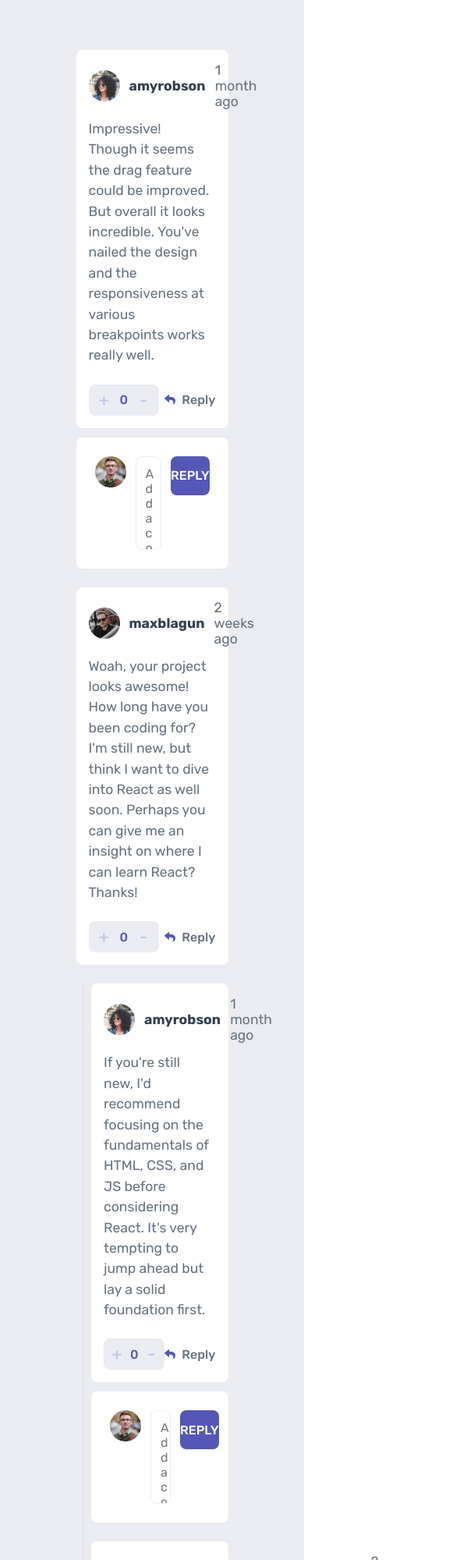
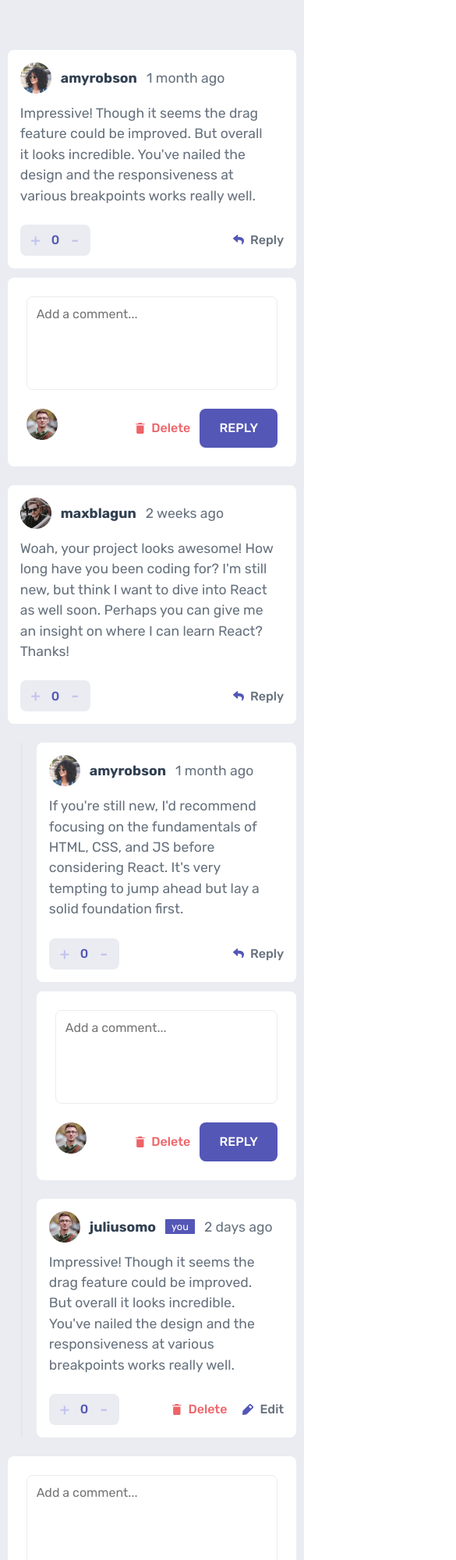
Before and after one commit to ray-mak/comments-page, a plain HTML site: page index.html in a window 390 px wide. Shown: the top 2000 px of the page at 78% size, 585 px wide, since content can reach past the window. Drawn offline with Linux system fonts and the light colour scheme.

Commit message:
Added vote counter/reply/delete js function, updated mobile styling

```diff
--- a/comments-css.css
+++ b/comments-css.css
@@ -117,6 +117,10 @@ main {
     margin-left: auto;
 }
 
+.mobile.edit-container {
+    display: none;
+}
+
 .edit-btn-container, .delete-container {
     display: flex;
     align-items: center;
@@ -125,6 +129,10 @@ main {
 .reply-container:hover, .reply-btn:hover, .edit-btn-container:hover, .delete-container:hover{
     opacity: .7;
     cursor: pointer;
+}
+
+.reply-delete .delete-container {
+    margin-top: 12px;
 }
 
 .reply-icon, .edit-icon, .delete-icon {
@@ -154,7 +162,7 @@ main {
     margin-top: 12px;
 }
 
-.message-container {
+.message-container, .send-message-container {
     display: flex;
     justify-content: space-between;
     align-items: flex-start;
@@ -194,6 +202,7 @@ main {
     width: 100%;
     display: flex;
     margin-top: 24px;
+    margin-bottom: 24px;
 }
 
 .vertical-container {
@@ -227,9 +236,15 @@ main {
     font-size: .8rem;
 }
 
-@media screen and (max-width: 880px) {
-    .comment-container {
+@media screen and (max-width: 980px) {
+    .main-container {
         width: 80%;
+    }
+}
+
+@media screen and (max-width: 700px) {
+    .main-container {
+        width: 95%;
     }
 }
 
@@ -238,15 +253,15 @@ main {
         padding-top: 40px;
     }
 
-    .comment-container {
+    .main-container {
         width: 95%;
     }
 
-    .info-container .reply-container{
+    .info-container .reply-container, .personal-comment .reply-container{
         display: none;
     }
 
-    .parent-comment {
+    .parent-comment, .personal-comment {
         flex-direction: column-reverse;
     }
 
@@ -286,4 +301,44 @@ main {
     .vote-container .reply-container {
         display: flex;
     }
+
+    .edit-container {
+        display: none;
+    }
+
+    .mobile.edit-container {
+        display: flex;
+    }
+
+    .message-container, .send-message-container {
+        display: grid;
+        grid-template-columns: repeat(3, 1fr);
+    }
+
+    .text-input {
+        width: 100%;
+        grid-column: span 3;
+        margin: 0 0 24px 0;
+    }
+
+    .message-container .profile-pic, .send-message-container .profile-pic {
+        grid-row-start: 2;
+    }
+
+    .reply-delete {
+        display: flex;
+        flex-direction: row-reverse;
+        justify-content: center;
+
+    }
+
+    .reply-btn, .reply-delete {
+        grid-column-start: 3;
+        margin-left: auto;
+    }
+
+    .reply-delete .delete-container {
+        margin-top: 0;
+        margin-right: 12px;
+    }
 }
--- /dev/null
+++ b/comments-js.js
@@ -0,0 +1,51 @@
+
+
+//upvote/downvote function
+const mainContainer = document.querySelector(".main-container");
+
+mainContainer.addEventListener("click", (e) => {
+    if (e.target.classList == "plus") {
+        const voteContainer = e.target.closest(".vote-container");
+        const count = voteContainer.querySelector('.counter');
+        let voteCount = parseInt(count.innerText);
+        voteCount++;
+        count.innerText = voteCount;
+    }
+})
+
+mainContainer.addEventListener("click", (e) => {
+    if (e.target.classList == "minus") {
+        const voteContainer = e.target.closest(".vote-container");
+        const count = voteContainer.querySelector('.counter');
+        let voteCount = parseInt(count.innerText);
+        voteCount--;
+        count.innerText = voteCount;
+    }
+})
+
+//delete function
+
+mainContainer.addEventListener("click", (e) => {
+    if (e.target.classList == "delete") {
+        const deleteContainer = e.target.closest(".personal-comment");
+        const deleteResponse = e.target.closest(".message-container");
+        if (deleteContainer) {deleteContainer.remove()};
+        if (deleteResponse) {deleteResponse.remove()};
+    }
+})
+
+
+//reply function
+
+mainContainer.addEventListener("click", (e) => {
+    if (e.target.classList.contains("reply-icon") || e.target.classList.contains("reply")) {
+        const parentComment = e.target.closest(".parent-comment");
+        console.log(parentComment.nextElementSibling);
+        const nextElement = parentComment.nextElementSibling;
+        if (nextElement.classList.contains("message-container")) {
+            console.log("contains message container")
+        } else if (nextElement.classList.contains("response-container")) {
+            console.log("has response container");
+        }
+    }
+})
--- a/index.html
+++ b/index.html
@@ -36,7 +36,13 @@
             <div class="message-container">
                 <img class="profile-pic" src="images/avatars/image-juliusomo.png" alt="profile picture"/>
                 <textarea class="text-input" type="text" placeholder="Add a comment..."></textarea>
-                <button type="button" class="reply-btn">REPLY</button>
+                <div class="reply-delete">
+                    <button type="button" class="reply-btn">REPLY</button>
+                    <div class="delete-container">
+                        <image class="delete-icon" src="images/icon-delete.svg" alt="delete icon"/>
+                        <div class="delete">Delete</div>
+                    </div>
+                </div>
             </div>
             <div class="parent-comment">
                 <div class="vote-container">
@@ -92,16 +98,28 @@
                     <div class="message-container">
                         <img class="profile-pic" src="images/avatars/image-juliusomo.png" alt="profile picture"/>
                         <textarea class="text-input" type="text" placeholder="Add a comment..."></textarea>
-                        <button type="button" class="reply-btn">REPLY</button>
+                        <div class="reply-delete">
+                            <button type="button" class="reply-btn">REPLY</button>
+                            <div class="delete-container">
+                                <image class="delete-icon" src="images/icon-delete.svg" alt="delete icon"/>
+                                <div class="delete">Delete</div>
+                            </div>
+                        </div>
                     </div>
                     <div class="personal-comment">
                         <div class="vote-container">
                             <div class="plus">+</div>
                             <div class="counter">0</div>
                             <div class="minus">-</div>
-                            <div class="reply-container">
-                                <image class="reply-icon" src="images/icon-reply.svg" alt="reply icon"/>
-                                <div class="reply">Reply</div>
+                            <div class="mobile edit-container">
+                                <div class="delete-container">
+                                    <image class="delete-icon" src="images/icon-delete.svg" alt="delete icon"/>
+                                    <div class="delete">Delete</div>
+                                </div>
+                                <div class="edit-btn-container">
+                                    <image class="edit-icon" src="images/icon-edit.svg" alt="edit icon"/>
+                                    <div class="edit">Edit</div>
+                                </div>
                             </div>
                         </div>
                         <div class="info-container">
@@ -126,6 +144,11 @@
                     </div>
                 </div>
             </div>
+            <div class="send-message-container">
+                <img class="profile-pic" src="images/avatars/image-juliusomo.png" alt="profile picture"/>
+                <textarea class="text-input" type="text" placeholder="Add a comment..."></textarea>
+                <button type="button" class="reply-btn">SEND</button>
+            </div>
         </div>
     </main>
 </body>
```
